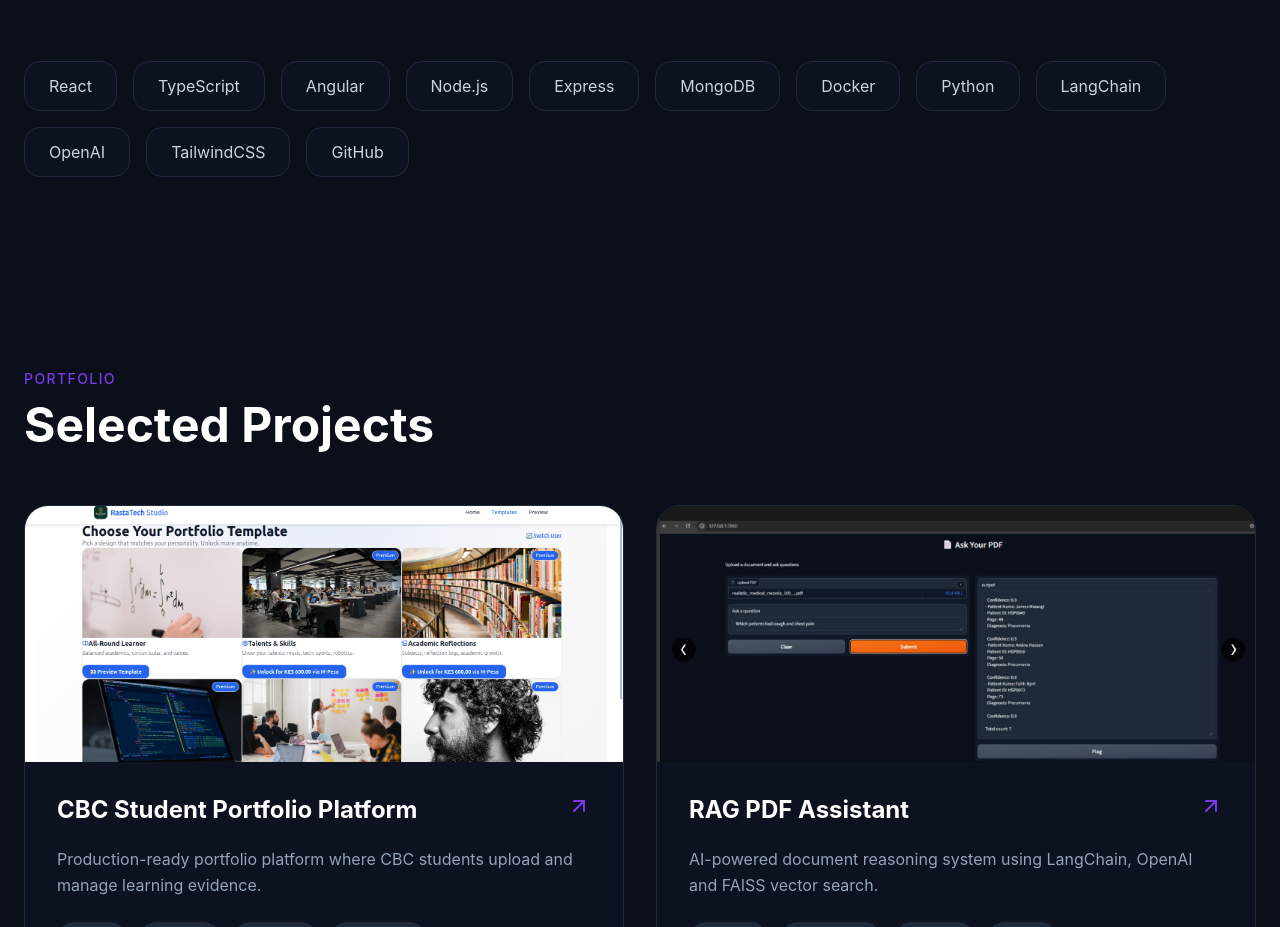
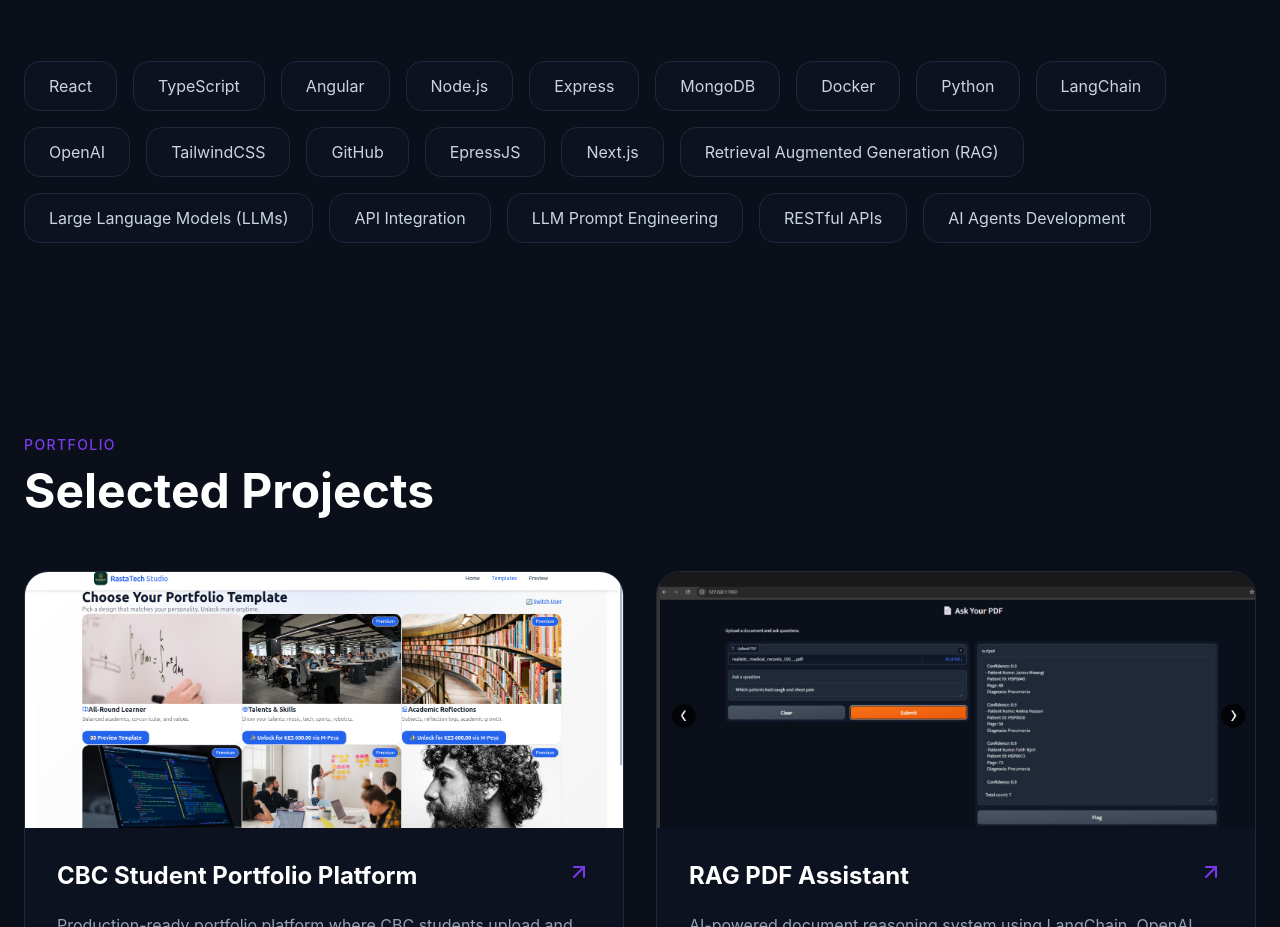
Before and after one commit to STAR2023d/my_portfolio, a React (Vite) app: page / in a window 1280 px wide. Shown: the part 1407-2334 px from the top of the page. Built offline with nearby package versions, Linux system fonts and the light colour scheme.

Commit message:
Improved the Tech skill level

```diff
--- a/src/data/techstack.ts
+++ b/src/data/techstack.ts
@@ -11,4 +11,12 @@ export const techStack = [
   "OpenAI",
   "TailwindCSS",
   "GitHub",
+  "EpressJS",
+  "Next.js",
+  "Retrieval Augmented Generation (RAG)",
+  "Large Language Models (LLMs)",
+  "API Integration",
+  "LLM Prompt Engineering",
+  "RESTful APIs",
+  "AI Agents Development",
 ];
```
Also changed, not shown: 3 other files (tests, documents, lock files or other folders).
